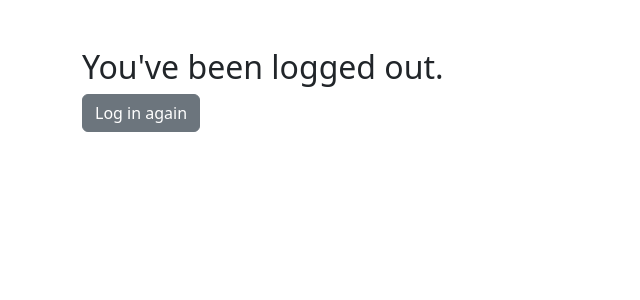
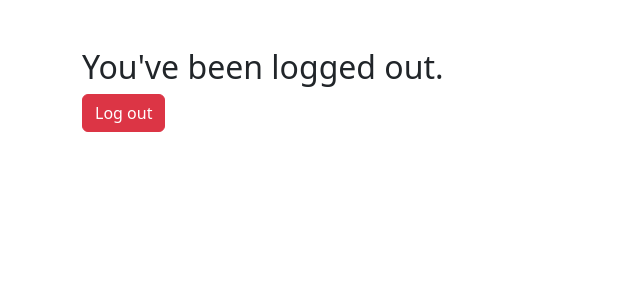
Before and after one commit to DevAniela/pongo, a Django app: template users/templates/users/logout.html in a window 1280 px wide. Shown: the top 300 px of the page, without its empty margins (0-640 px from the left). Run offline with Django 5.2, Linux system fonts and the light colour scheme; the template is opened without the code that fills it, so the values that code supplies are empty.

Commit message:
Switched logout to use secure POST method

```diff
--- a/users/templates/users/logout.html
+++ b/users/templates/users/logout.html
@@ -11,6 +11,9 @@
   </head>
   <body class="container py-5">
     <h2>You've been logged out.</h2>
-    <a href="{% url 'login' %}" class="btn btn-secondary">Log in again</a>
+    <form method="POST" action="{% url 'logout' %}">
+      {% csrf_token %}
+      <button type="submit" class="btn btn-danger">Log out</button>
+    </form>
   </body>
 </html>
```
